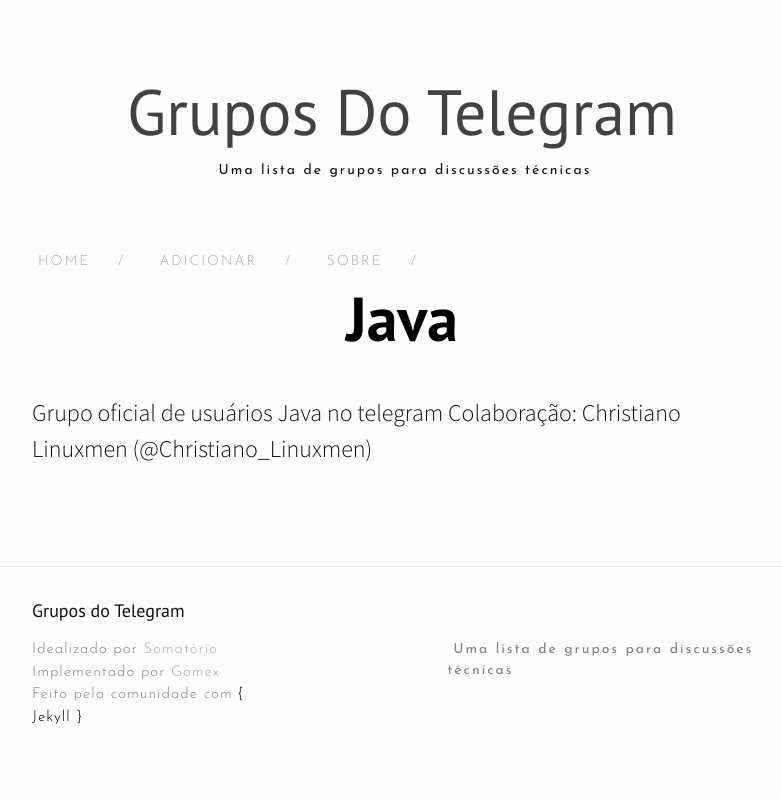
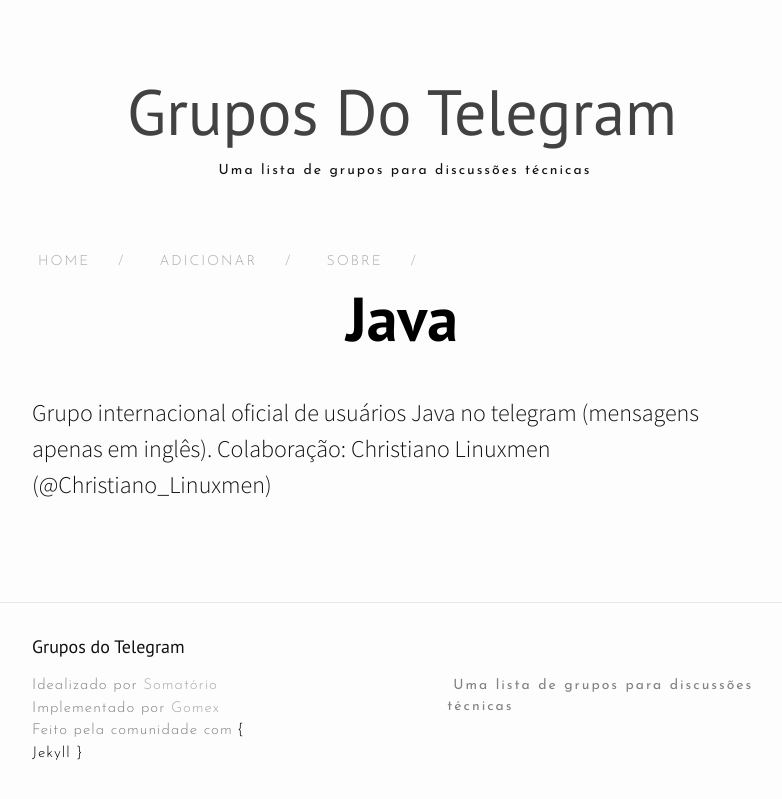
Before and after one commit to listatelegram/listatelegram.github.io, a Jekyll site: the page built from _posts/2016-07-20-java.markdown, in a window 1280 px wide. Shown: the top 799 px of the page, without its empty margins (238-1020 px from the left). Built offline with Jekyll 4.4.1, drawn with Linux system fonts in a browser that asks for light colours; nearby versions of some CDN libraries.

Commit message:
Update 2016-07-20-java.markdown

```diff
--- a/_posts/2016-07-20-java.markdown
+++ b/_posts/2016-07-20-java.markdown
@@ -4,5 +4,5 @@
 categories: Google Developers, Android, Google Cloud
 link-telegram: https://telegram.me/javaofficial
 ---
-Grupo oficial de usuários Java no telegram
+Grupo internacional oficial de usuários Java no telegram (mensagens apenas em inglês).
 Colaboração: Christiano Linuxmen (@Christiano_Linuxmen)
```
